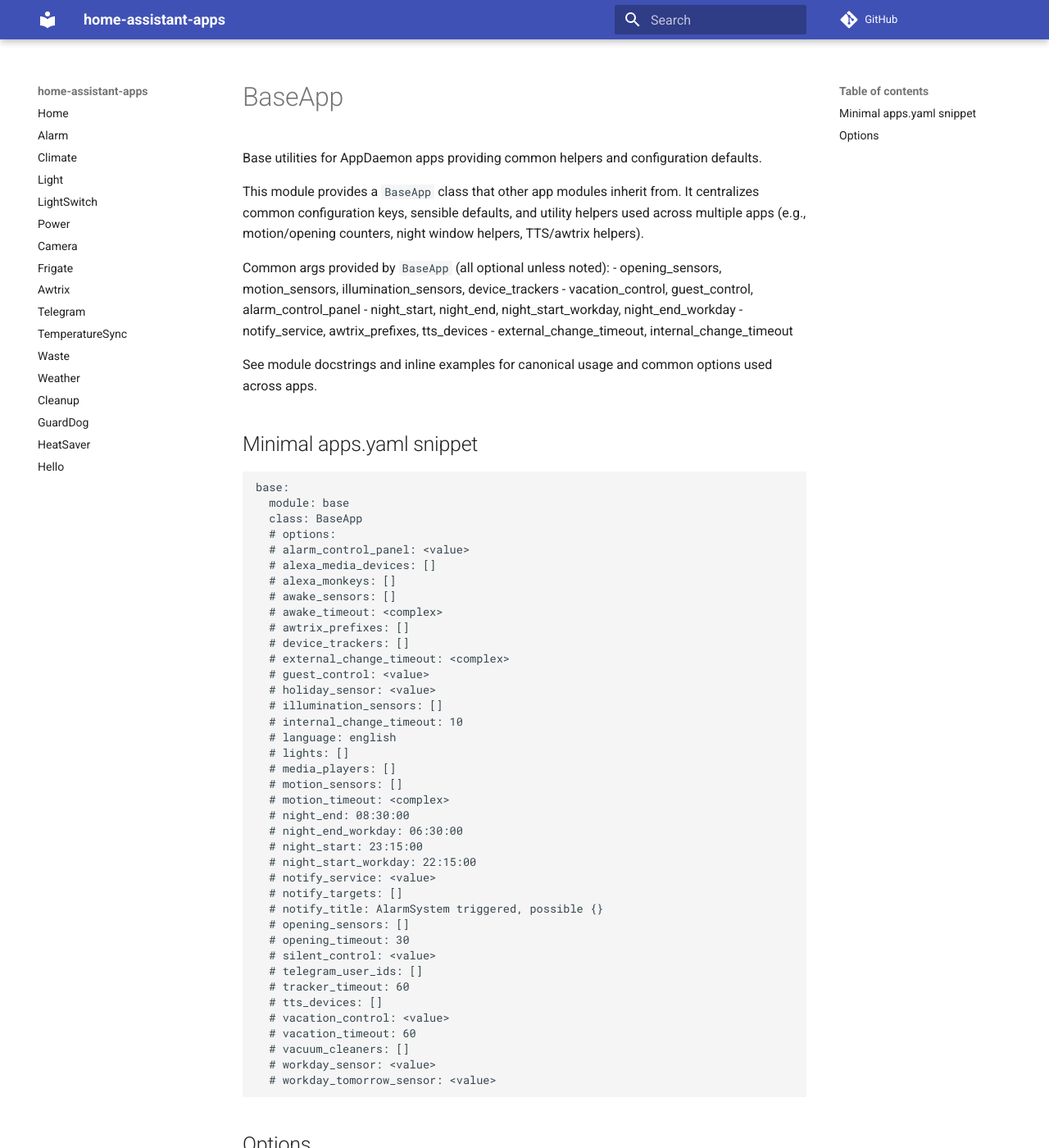
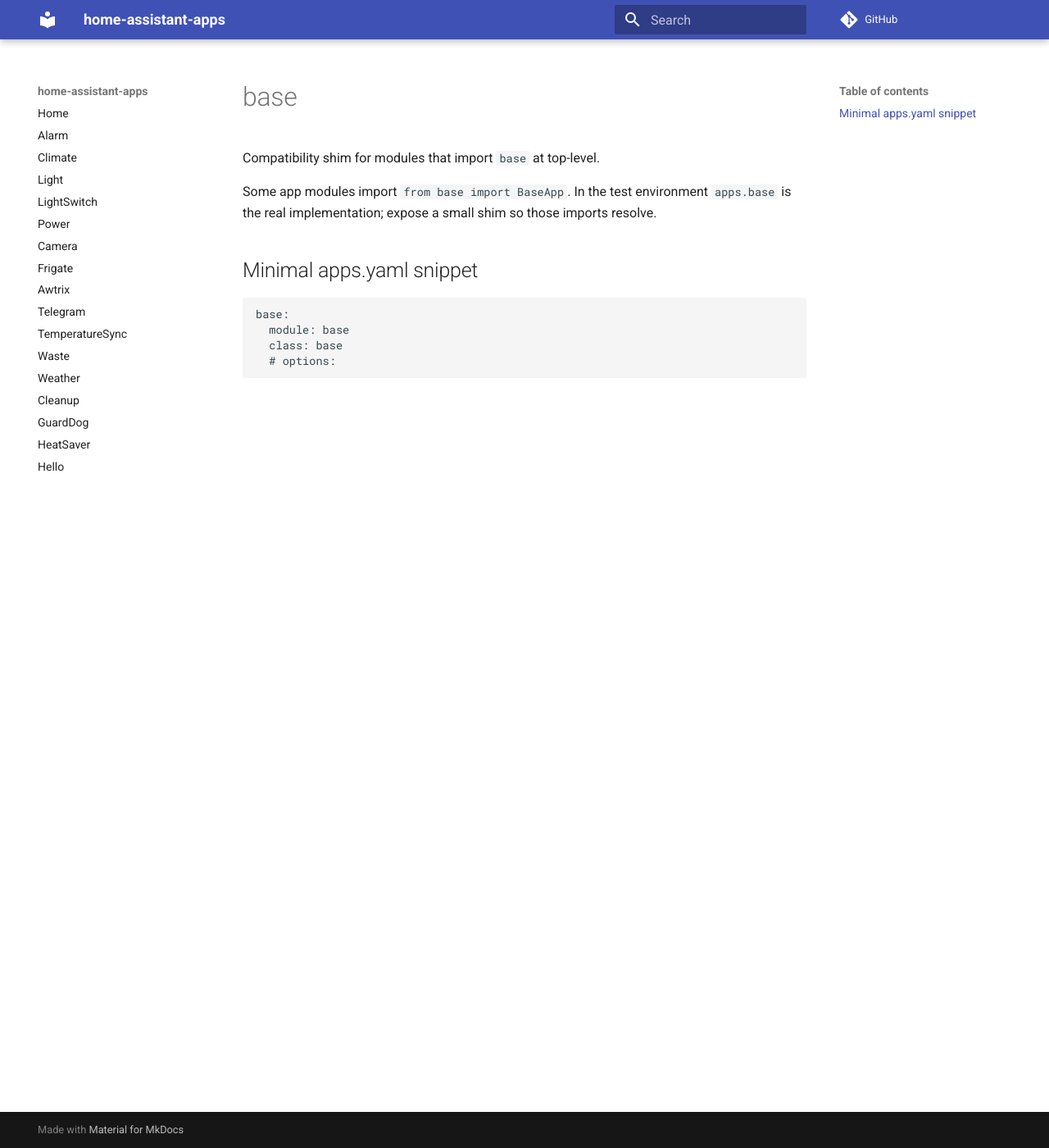
Before and after one commit to runningman84/home-assistant-apps, an MkDocs documentation site: the page built from docs/base.md, in a window 1280 px wide and 1400 px high. Shown: the whole window at 82% size. Built offline with MkDocs 1.6.1 and Material for MkDocs 9.7.7, drawn with Linux system fonts in a browser that asks for light colours; comment, search, counter and statistics services are not loaded; some of the changed text lies outside the part shown.

Commit message:
docs: regenerate docs [skip ci]

````diff
--- a/docs/base.md
+++ b/docs/base.md
@@ -1,100 +1,16 @@
-# BaseApp
+# base
 
-Base utilities for AppDaemon apps providing common helpers and configuration defaults.
+Compatibility shim for modules that import `base` at top-level.
 
-This module provides a `BaseApp` class that other app modules inherit from. It
-centralizes common configuration keys, sensible defaults, and utility helpers used
-across multiple apps (e.g., motion/opening counters, night window helpers, TTS/awtrix helpers).
-
-Common args provided by `BaseApp` (all optional unless noted):
-- opening_sensors, motion_sensors, illumination_sensors, device_trackers
-- vacation_control, guest_control, alarm_control_panel
-- night_start, night_end, night_start_workday, night_end_workday
-- notify_service, awtrix_prefixes, tts_devices
-- external_change_timeout, internal_change_timeout
-
-See module docstrings and inline examples for canonical usage and common options used across apps.
+Some app modules import `from base import BaseApp`. In the test
+environment `apps.base` is the real implementation; expose a small
+shim so those imports resolve.
 
 ## Minimal apps.yaml snippet
 
 ```yaml
 base:
   module: base
-  class: BaseApp
+  class: base
   # options:
-  # alarm_control_panel: <value>
-  # alexa_media_devices: []
-  # alexa_monkeys: []
-  # awake_sensors: []
-  # awake_timeout: <complex>
-  # awtrix_prefixes: []
-  # device_trackers: []
-  # external_change_timeout: <complex>
-  # guest_control: <value>
-  # holiday_sensor: <value>
-  # illumination_sensors: []
-  # internal_change_timeout: 10
-  # language: english
-  # lights: []
-  # media_players: []
-  # motion_sensors: []
-  # motion_timeout: <complex>
-  # night_end: 08:30:00
-  # night_end_workday: 06:30:00
-  # night_start: 23:15:00
-  # night_start_workday: 22:15:00
-  # notify_service: <value>
-  # notify_targets: []
-  # notify_title: AlarmSystem triggered, possible {}
-  # opening_sensors: []
-  # opening_timeout: 30
-  # silent_control: <value>
-  # telegram_user_ids: []
-  # tracker_timeout: 60
-  # tts_devices: []
-  # vacation_control: <value>
-  # vacation_timeout: 60
-  # vacuum_cleaners: []
-  # workday_sensor: <value>
-  # workday_tomorrow_sensor: <value>
 ```
-
-## Options
-
-| key | default |
-| --- | --- |
-| `alarm_control_panel` | `None` |
-| `alexa_media_devices` | `[]` |
-| `alexa_monkeys` | `[]` |
-| `awake_sensors` | `[]` |
-| `awake_timeout` | `<complex>` |
-| `awtrix_prefixes` | `[]` |
-| `device_trackers` | `[]` |
-| `external_change_timeout` | `<complex>` |
-| `guest_control` | `None` |
-| `holiday_sensor` | `None` |
-| `illumination_sensors` | `[]` |
-| `internal_change_timeout` | `10` |
-| `language` | `english` |
-| `lights` | `[]` |
-| `media_players` | `[]` |
-| `motion_sensors` | `[]` |
-| `motion_timeout` | `<complex>` |
-| `night_end` | `08:30:00` |
-| `night_end_workday` | `06:30:00` |
-| `night_start` | `23:15:00` |
-| `night_start_workday` | `22:15:00` |
-| `notify_service` | `None` |
-| `notify_targets` | `[]` |
-| `notify_title` | `AlarmSystem triggered, possible {}` |
-| `opening_sensors` | `[]` |
-| `opening_timeout` | `30` |
-| `silent_control` | `None` |
-| `telegram_user_ids` | `[]` |
-| `tracker_timeout` | `60` |
-| `tts_devices` | `[]` |
-| `vacation_control` | `None` |
-| `vacation_timeout` | `60` |
-| `vacuum_cleaners` | `[]` |
-| `workday_sensor` | `None` |
-| `workday_tomorrow_sensor` | `None` |
````
Also changed, not shown: docs/alarm.md (+16 -0 lines), docs/climate.md (+8 -0 lines).
